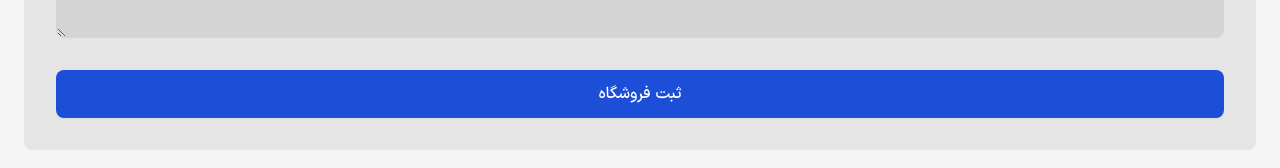
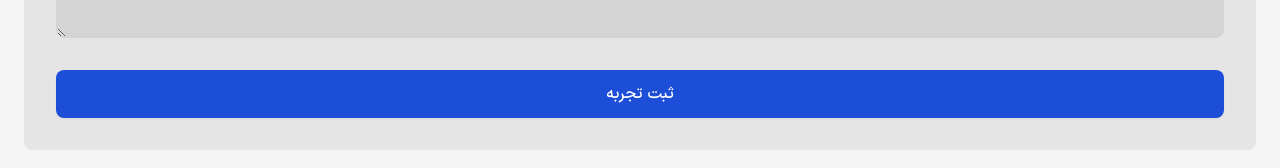
Before and after one commit to MersadHabibi/wiki-sefaresh, a Next.js app: page /experiences/new-experience in a window 1280 px wide. Shown: the part 728-896 px from the top of the page. Built offline with nearby package versions, Linux system fonts and the light colour scheme.

Commit message:
fix typo

```diff
--- a/src/app/experiences/new-experience/_components/NewExperienceForm.tsx
+++ b/src/app/experiences/new-experience/_components/NewExperienceForm.tsx
@@ -85,7 +85,7 @@ export default function NewExperienceForm() {
         ) : null}
       </label>
       <button className="text-font-color-white btn btn-primary col-span-6 h-12 w-full border-none bg-primary text-base font-medium text-font-color-dark dark:bg-primary-dark">
-        ثبت فروشگاه
+        ثبت تجربه
       </button>
     </form>
   );
```
